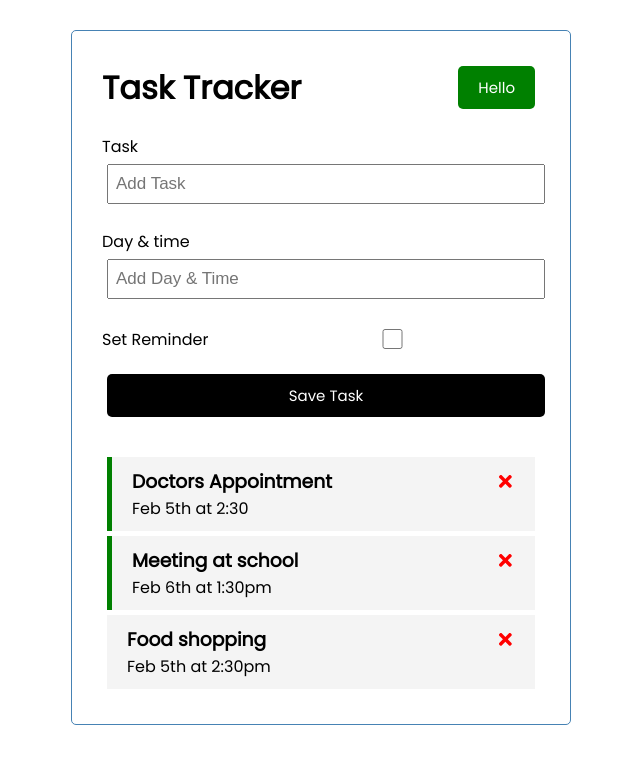
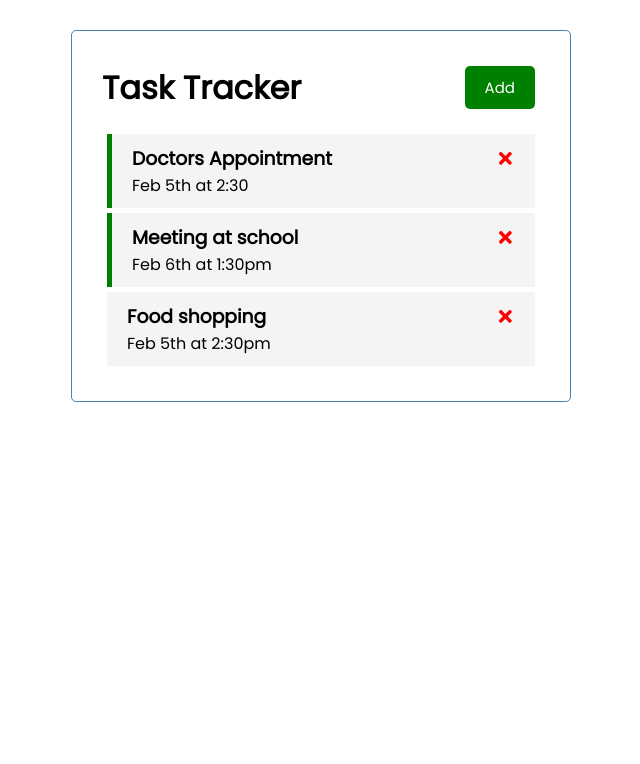
Before and after one commit to Ibrahim-Hashem/react-task-tracker, a React (Create React App) app: page / in a window 1280 px wide. Shown: the top 764 px of the page, without its empty margins (319-959 px from the left). Built offline with nearby package versions, Linux system fonts and the light colour scheme.

Commit message:
add button toggles

```diff
--- a/src/App.js
+++ b/src/App.js
@@ -4,6 +4,7 @@
 import AddTask from './components/AddTask'
 
 function App() {
+  const [showAddTask, setShowAddTask] = useState(false)
   const [tasks,setTasks]= useState([
     {
         id: 1,
@@ -44,8 +45,8 @@
 
   return (
     <div className="container">
-      <Header title='Task Tracker'/>
-      <AddTask onAdd={addTask}/>
+      <Header title='Task Tracker' onAdd = {()=>setShowAddTask(!showAddTask)} showAdd= {showAddTask} />
+      {showAddTask && <AddTask onAdd={addTask}/>}
       {tasks.length >0 ? <Tasks tasks = {tasks} onToggle = {toggleReminder} onDelete={deleteTask}/> : "No tasks"}
     </div>
   );
--- a/src/components/Header.js
+++ b/src/components/Header.js
@@ -1,14 +1,11 @@
 import PropTypes from 'prop-types'
 import Button from './Button'
 
-const Header = ({title}) => {
-    const onClick = ()=>{
-        console.log('click')
-    }
+const Header = ({title, onAdd, showAdd}) => {
     return (
         <header className="header">
             <h1>{title}</h1>
-            <Button color="green" text="Hello" onClick = {onClick}/>
+            <Button color="green" text={showAdd? "Close":"Add"} onClick = {onAdd}/>
         </header>
     )
 }
```
